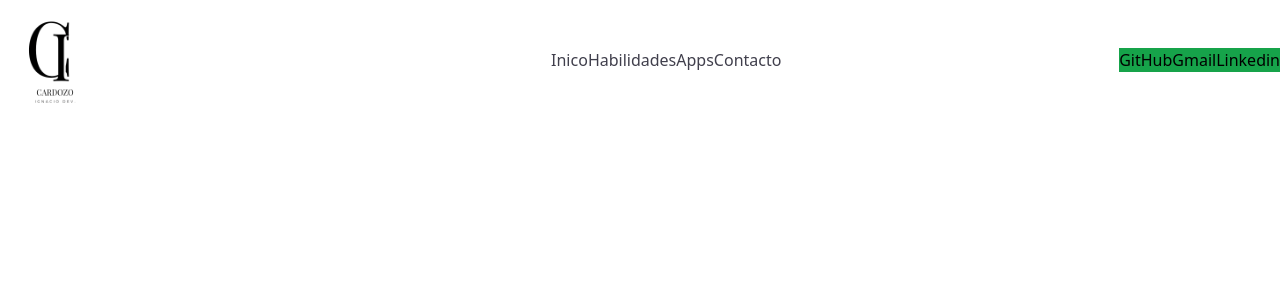
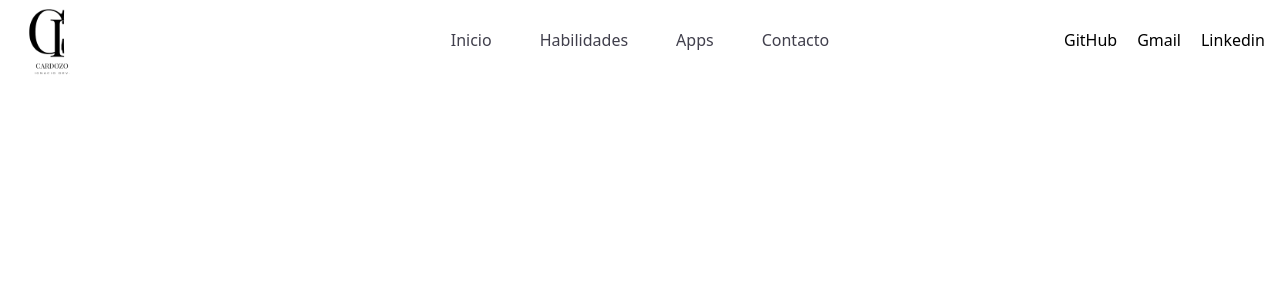
Before and after one commit to nacho-bootcamp/portafolio, a React (Vite) app: page / in a window 1280 px wide. Shown: the top 300 px of the page. Built offline with nearby package versions, Linux system fonts and the light colour scheme.

Commit message:
nav complete

```diff
--- a/src/Components/Head/Home.jsx
+++ b/src/Components/Head/Home.jsx
@@ -3,13 +3,13 @@ import logo from "../../assets/img/logotipo1.png";
 
 function Home() {
   return (
-    <header className="flex w-full items-center p-4">
-      <div className="w-1/6">
-        <img className="w-110 h-120" src={logo} alt="logotipo" />
+    <header className="flex w-full items-center p-1 h-[10vh]">
+      <div className="w-1/6 ">
+        <img className="w-24 h-24" src={logo} alt="logotipo" />
       </div>
-      <nav className="flex-1 flex items-center justify-center gap-10">
-        <a href="" className="text-one">
-          Inico
+      <nav className="w-2/3 flex items-center justify-center gap-12 text-base ">
+        <a href="" className="text-one font-sans">
+          Inicio
         </a>
         <a href="" className="text-one">
           Habilidades
@@ -21,11 +21,13 @@ function Home() {
           Contacto
         </a>
       </nav>
-      <ul className="flex item-center gap-4 p-4 bg-green-600 ">
-        <li>GitHub</li>
-        <li>Gmail</li>
-        <li>Linkedin</li>
-      </ul>
+      <div className="flex justify-">
+        <ul className="flex item-center gap-5">
+          <li>GitHub</li>
+          <li>Gmail</li>
+          <li>Linkedin</li>
+        </ul>
+      </div>
     </header>
   );
 }
--- a/tailwind.config.js
+++ b/tailwind.config.js
@@ -2,11 +2,6 @@
 export default {
   content: ["./index.html", "./src/**/*.{js,ts,jsx,tsx}"],
   theme: {
-    spacing: {
-      px: "1px",
-      110: "110px",
-      120: "120px",
-    },
     extend: {
       colors: {
         one: "#403F4C",
```
